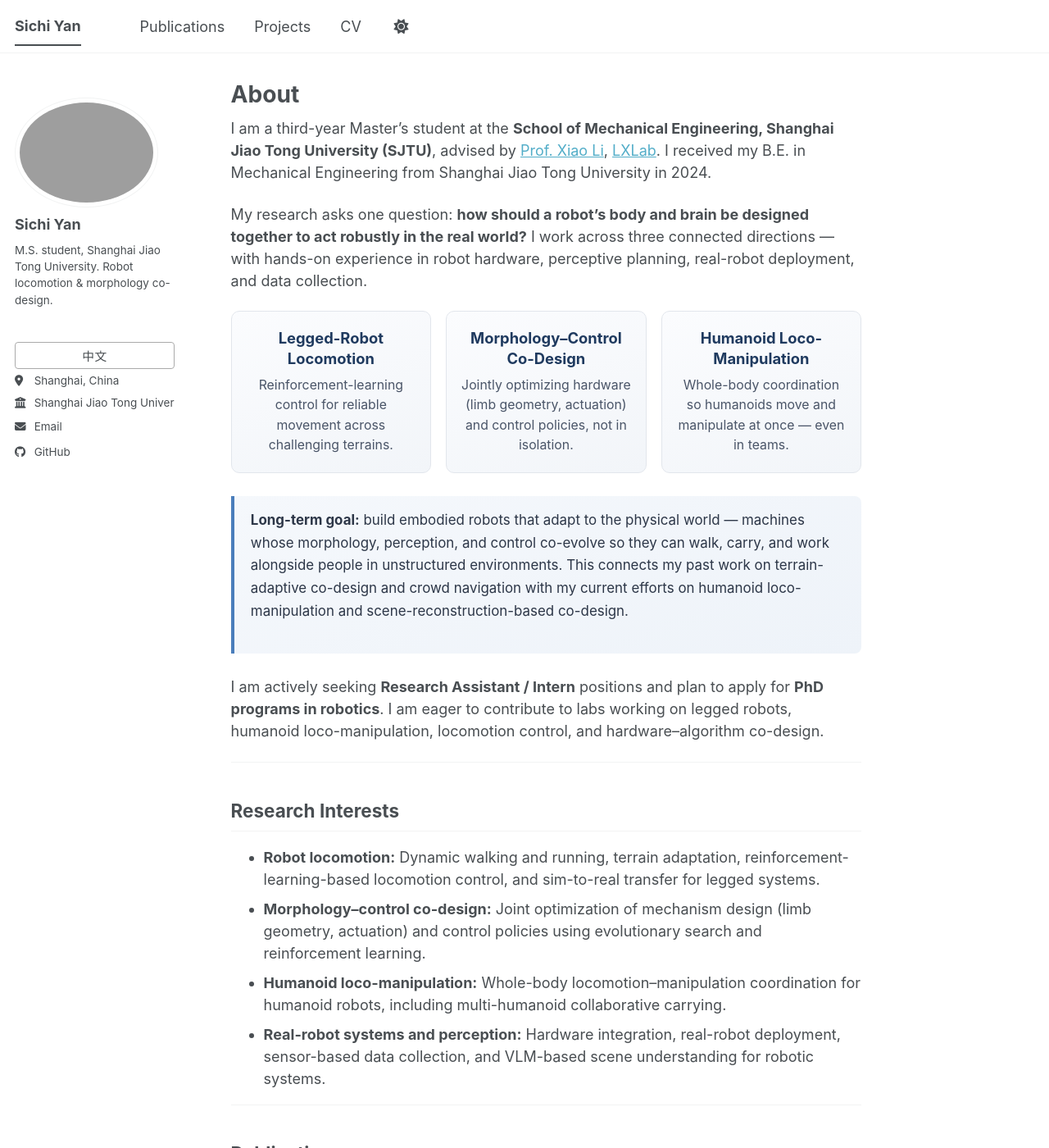
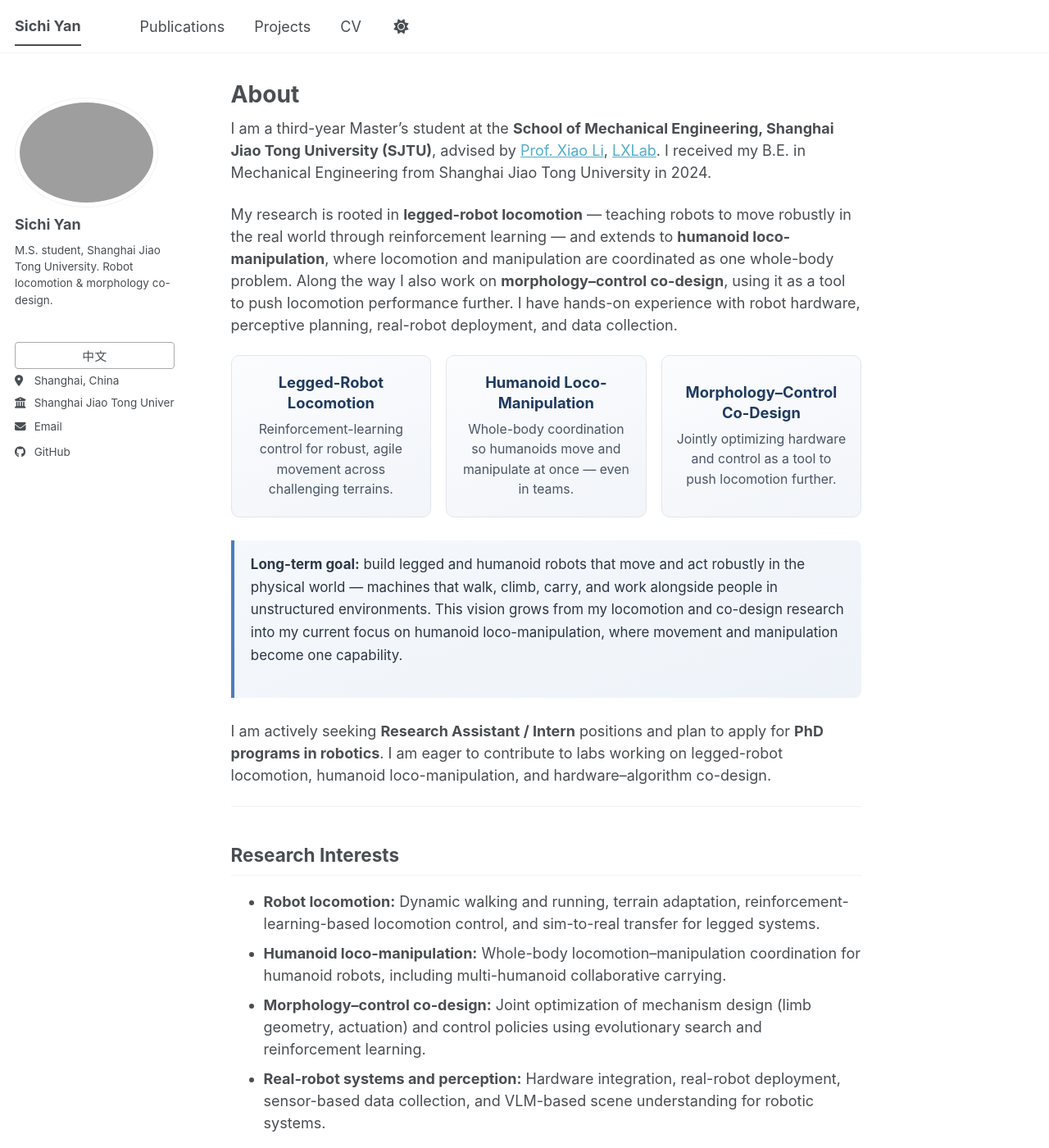
Before and after one commit to Taro003/Taro003.github.io, a Jekyll site: the page built from _pages/about.md, in a window 1280 px wide and 1400 px high. Shown: the whole window at 82% size. Built offline with Jekyll 4.4.1, drawn with Linux system fonts in a browser that asks for light colours; a script bundle is joined from its source files by our own code; library files that are not in the unit come from our copies.

Commit message:
Reframe about storyline: locomotion-centric, co-design as supporting tool

```diff
--- a/_pages/about.md
+++ b/_pages/about.md
@@ -13,59 +13,59 @@ redirect_from:
 <div class="lang-en" markdown="1">
 I am a third-year Master's student at the **School of Mechanical Engineering, Shanghai Jiao Tong University (SJTU)**, advised by [Prof. Xiao Li](https://scholar.google.com/citations?user=dGZ3vH8AAAAJ&hl=en), [LXLab](https://space.bilibili.com/42031470). I received my B.E. in Mechanical Engineering from Shanghai Jiao Tong University in 2024.
 
-My research asks one question: **how should a robot's body and brain be designed together to act robustly in the real world?** I work across three connected directions — with hands-on experience in robot hardware, perceptive planning, real-robot deployment, and data collection.
+My research is rooted in **legged-robot locomotion** — teaching robots to move robustly in the real world through reinforcement learning — and extends to **humanoid loco-manipulation**, where locomotion and manipulation are coordinated as one whole-body problem. Along the way I also work on **morphology–control co-design**, using it as a tool to push locomotion performance further. I have hands-on experience with robot hardware, perceptive planning, real-robot deployment, and data collection.
 </div>
 
 <div class="lang-en intro-grid">
   <div class="intro-card">
     <div class="intro-card-title">Legged-Robot Locomotion</div>
-    <div class="intro-card-desc">Reinforcement-learning control for reliable movement across challenging terrains.</div>
-  </div>
-  <div class="intro-card">
-    <div class="intro-card-title">Morphology–Control Co-Design</div>
-    <div class="intro-card-desc">Jointly optimizing hardware (limb geometry, actuation) and control policies, not in isolation.</div>
+    <div class="intro-card-desc">Reinforcement-learning control for robust, agile movement across challenging terrains.</div>
   </div>
   <div class="intro-card">
     <div class="intro-card-title">Humanoid Loco-Manipulation</div>
     <div class="intro-card-desc">Whole-body coordination so humanoids move and manipulate at once — even in teams.</div>
   </div>
+  <div class="intro-card">
+    <div class="intro-card-title">Morphology–Control Co-Design</div>
+    <div class="intro-card-desc">Jointly optimizing hardware and control as a tool to push locomotion further.</div>
+  </div>
 </div>
 
 <div class="lang-en vision-block" markdown="1">
-**Long-term goal:** build embodied robots that adapt to the physical world — machines whose morphology, perception, and control co-evolve so they can walk, carry, and work alongside people in unstructured environments. This connects my past work on terrain-adaptive co-design and crowd navigation with my current efforts on humanoid loco-manipulation and scene-reconstruction-based co-design.
+**Long-term goal:** build legged and humanoid robots that move and act robustly in the physical world — machines that walk, climb, carry, and work alongside people in unstructured environments. This vision grows from my locomotion and co-design research into my current focus on humanoid loco-manipulation, where movement and manipulation become one capability.
 </div>
 
 <div class="lang-en" markdown="1">
-I am actively seeking **Research Assistant / Intern** positions and plan to apply for **PhD programs in robotics**. I am eager to contribute to labs working on legged robots, humanoid loco-manipulation, locomotion control, and hardware–algorithm co-design.
+I am actively seeking **Research Assistant / Intern** positions and plan to apply for **PhD programs in robotics**. I am eager to contribute to labs working on legged-robot locomotion, humanoid loco-manipulation, and hardware–algorithm co-design.
 </div>
 
 <div class="lang-zh" markdown="1">
 我是鄢思迟，**上海交通大学机械与动力工程学院**硕士三年级在读，导师为[李潇](https://me.sjtu.edu.cn/teacher_directory1/lixiao.html)，所属实验室：[LXLab](https://space.bilibili.com/42031470)。2024 年本科毕业于上交大机械工程专业。
 
-我的研究围绕一个核心问题：**机器人的"身体"与"大脑"应当如何协同设计，才能在真实世界中鲁棒地行动？**我在三个相互关联的方向上展开工作，并积累了机器人硬件、感知规划、实机部署与数据采集的经验。
+我的研究以**腿足机器人运动控制**为根基——通过强化学习让机器人在真实世界中鲁棒运动——并延伸到**人形机器人 loco-manipulation**，将移动与操作作为统一的全身协调问题来研究。在此过程中，我也以**形态–控制协同设计**为工具，进一步突破运动性能的边界。我具备机器人硬件、感知规划、实机部署与数据采集的经验。
 </div>
 
 <div class="lang-zh intro-grid">
   <div class="intro-card">
     <div class="intro-card-title">腿足机器人运动控制</div>
-    <div class="intro-card-desc">基于强化学习的控制策略，让机器人在复杂地形上可靠运动。</div>
-  </div>
-  <div class="intro-card">
-    <div class="intro-card-title">形态–控制协同设计</div>
-    <div class="intro-card-desc">联合优化硬件（肢体结构、驱动方式）与控制策略，而非孤立设计。</div>
+    <div class="intro-card-desc">基于强化学习的控制策略，让机器人在复杂地形上鲁棒、敏捷地运动。</div>
   </div>
   <div class="intro-card">
     <div class="intro-card-title">人形机器人 Loco-Manipulation</div>
     <div class="intro-card-desc">全身协调控制，让人形机器人边走边操作——甚至多机协作。</div>
   </div>
+  <div class="intro-card">
+    <div class="intro-card-title">形态–控制协同设计</div>
+    <div class="intro-card-desc">联合优化硬件与控制策略，作为突破运动性能的工具。</div>
+  </div>
 </div>
 
 <div class="lang-zh vision-block" markdown="1">
-**长期目标：** 构建能够适应物理世界的具身机器人——让形态、感知与控制协同演化，使机器人能够在非结构化环境中行走、搬运、与人协作。这将我过去在地形自适应协同设计与人群导航上的工作，与当前在人形机器人 loco-manipulation 和基于场景重建的协同设计上的探索串联在一起。
+**长期目标：** 构建能在物理世界中鲁棒移动与行动的腿足及人形机器人——让机器人能够在非结构化环境中行走、翻越、搬运、与人协作。这一愿景从我过去的运动控制与协同设计研究出发，延伸到我当前聚焦的人形机器人 loco-manipulation——让移动与操作成为一种统一的能力。
 </div>
 
 <div class="lang-zh" markdown="1">
-目前积极寻找**科研助理 / 实习**机会，并计划申请机器人方向的**博士项目**。欢迎从事腿足机器人、人形机器人 loco-manipulation、运动控制与软硬件协同设计研究的实验室联系我。
+目前积极寻找**科研助理 / 实习**机会，并计划申请机器人方向的**博士项目**。欢迎从事腿足机器人运动控制、人形机器人 loco-manipulation 与软硬件协同设计研究的实验室联系我。
 </div>
 
 ---
@@ -73,8 +73,8 @@ I am actively seeking **Research Assistant / Intern** positions and plan to appl
 ## <span class="lang-en">Research Interests</span><span class="lang-zh">研究方向</span>
 
 - <span class="lang-en">**Robot locomotion:** Dynamic walking and running, terrain adaptation, reinforcement-learning-based locomotion control, and sim-to-real transfer for legged systems.</span><span class="lang-zh">**机器人运动控制：** 动态行走与奔跑、地形自适应、基于强化学习的腿足机器人控制与 sim-to-real 迁移。</span>
+- <span class="lang-en">**Humanoid loco-manipulation:** Whole-body locomotion–manipulation coordination for humanoid robots, including multi-humanoid collaborative carrying.</span><span class="lang-zh">**人形机器人 loco-manipulation：** 人形机器人全身运动–操作协调控制，包括多人形机器人协作搬运。</span>
 - <span class="lang-en">**Morphology–control co-design:** Joint optimization of mechanism design (limb geometry, actuation) and control policies using evolutionary search and reinforcement learning.</span><span class="lang-zh">**形态–控制协同设计：** 利用进化搜索与强化学习联合优化机构设计（肢体几何、驱动）与控制策略。</span>
-- <span class="lang-en">**Humanoid loco-manipulation:** Whole-body locomotion–manipulation coordination for humanoid robots, including multi-humanoid collaborative carrying.</span><span class="lang-zh">**人形机器人 loco-manipulation：** 人形机器人全身运动–操作协调控制，包括多人形机器人协作搬运。</span>
 - <span class="lang-en">**Real-robot systems and perception:** Hardware integration, real-robot deployment, sensor-based data collection, and VLM-based scene understanding for robotic systems.</span><span class="lang-zh">**实机系统与机器人感知：** 机器人硬件集成、实机部署、传感器数据采集，以及基于视觉语言模型的场景理解。</span>
 
 ---
```
